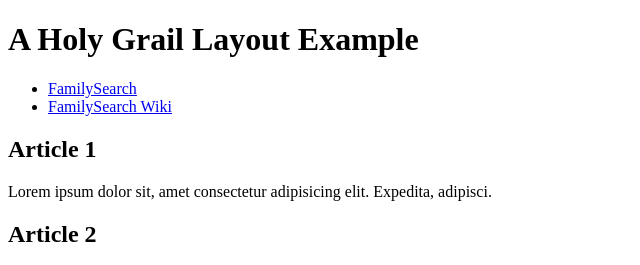
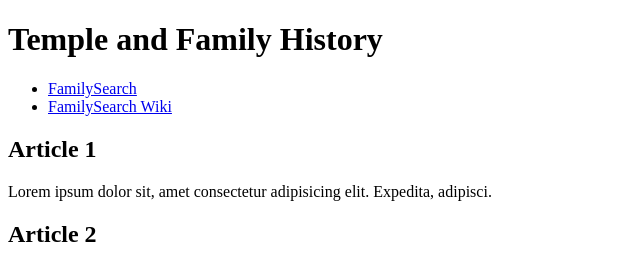
Before and after one commit to katharinep/wdd130, a plain HTML site: page week02/holygrail.html in a window 1280 px wide. Shown: the top 265 px of the page, without its empty margins (0-640 px from the left). Drawn offline with Linux system fonts and the light colour scheme.

Commit message:
Added my own title and header

```diff
--- a/week02/holygrail.html
+++ b/week02/holygrail.html
@@ -3,13 +3,13 @@
     <head>
         <meta charset="utf-8">
         <meta name="viewport" content="width=device-width,initial-scale=1.0">
-        <title>Holy Grail Example</title>
-        <meta name="description" content="A common layout example on the web called the 'holy grail' layout.">
+        <title>My Temple and Family History Page</title>
+        <meta name="description" content="A page for posting about temple and family history work.">
         <meta name="author" content="Katharine Yuan">
     </head>
     <body>
         <header>
-            <h1>A Holy Grail Layout Example</h1>
+            <h1>Temple and Family History</h1>
         </header>
         <nav>
             <ul>
```
